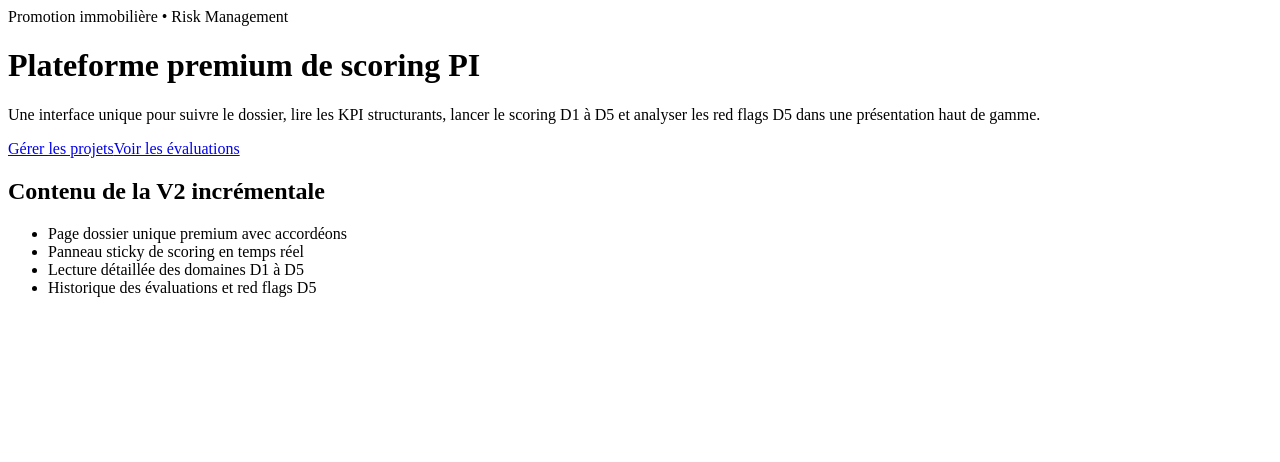
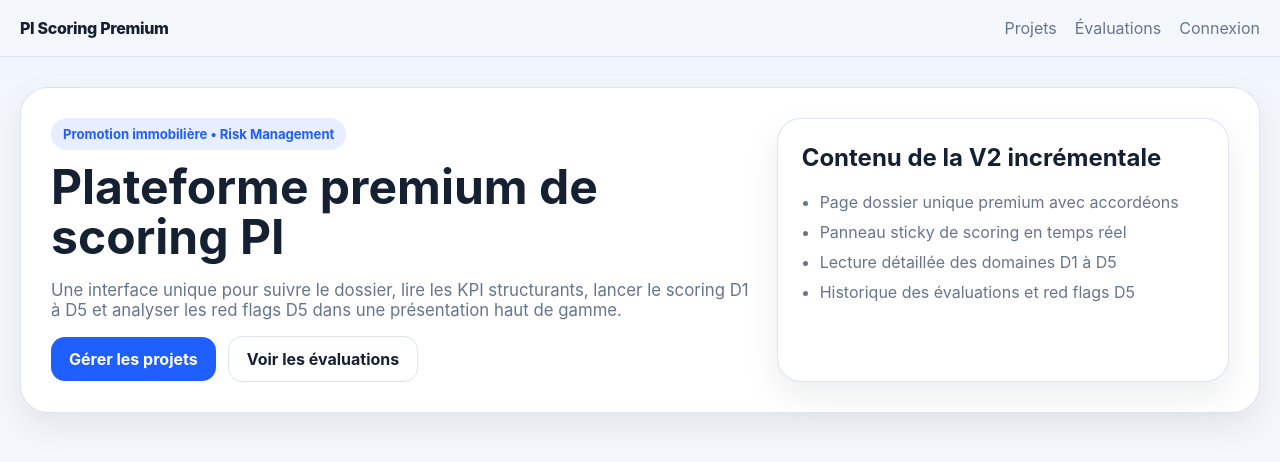
Before and after one commit to tariqeddoumi/pi-scoring-v4, a Next.js app: page / in a window 1280 px wide. Shown: the top 462 px of the page. Built offline with nearby package versions, Linux system fonts and the light colour scheme.

Commit message:
Upload src/app/layout.tsx

```diff
--- /dev/null
+++ b/src/app/layout.tsx
@@ -0,0 +1,30 @@
+import type { Metadata } from "next";
+import Link from "next/link";
+import "./globals.css";
+
+export const metadata: Metadata = {
+  title: "PI Scoring Premium",
+  description: "Scoring Promotion Immobilière — interface premium web",
+};
+
+export default function RootLayout({ children }: { children: React.ReactNode }) {
+  return (
+    <html lang="fr">
+      <body>
+        <div className="pi-app-shell">
+          <header className="pi-navbar">
+            <div className="pi-navbar-inner">
+              <Link href="/" className="pi-brand">PI Scoring Premium</Link>
+              <nav className="pi-nav-links">
+                <Link href="/projects">Projets</Link>
+                <Link href="/evaluations">Évaluations</Link>
+                <Link href="/login">Connexion</Link>
+              </nav>
+            </div>
+          </header>
+          <main className="pi-root-main">{children}</main>
+        </div>
+      </body>
+    </html>
+  );
+}
```
